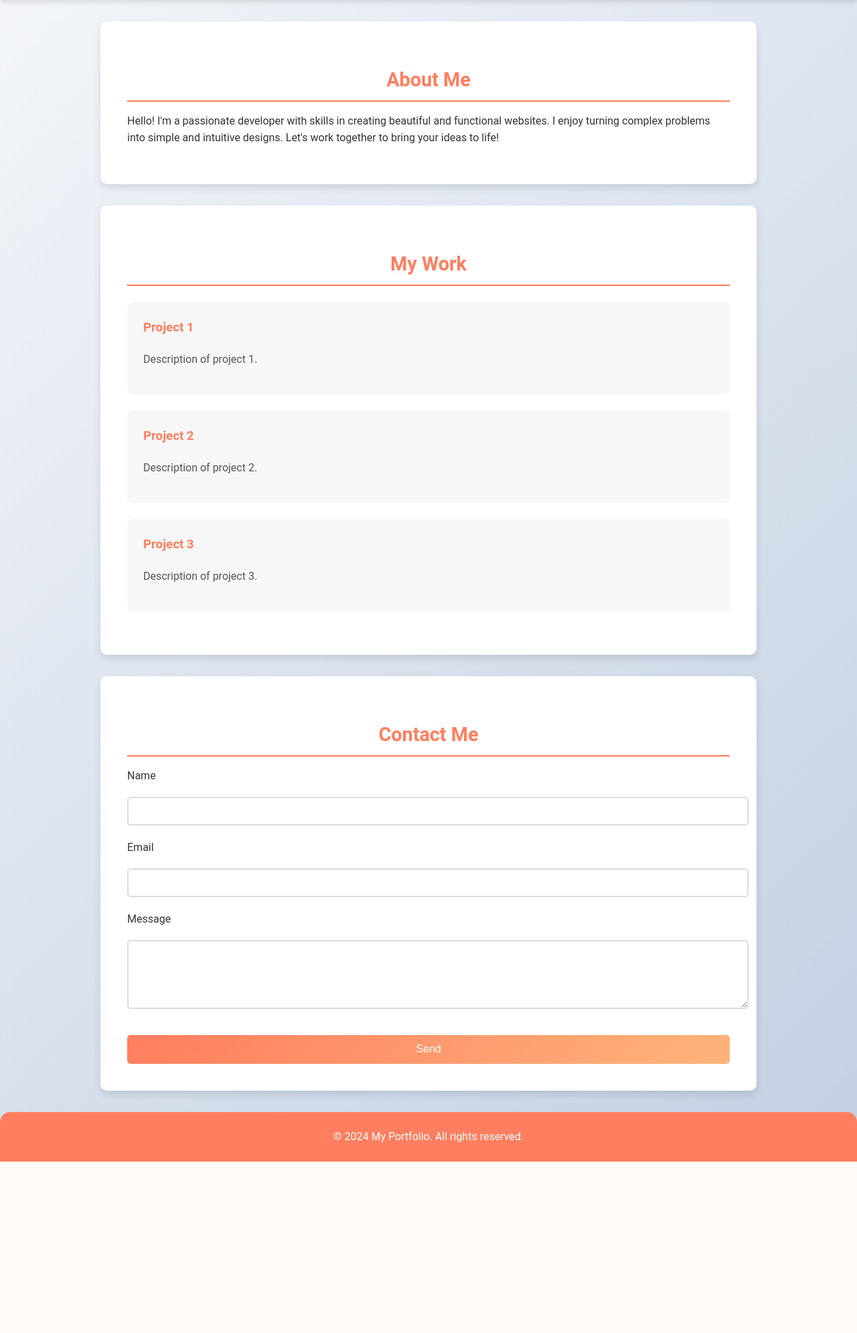
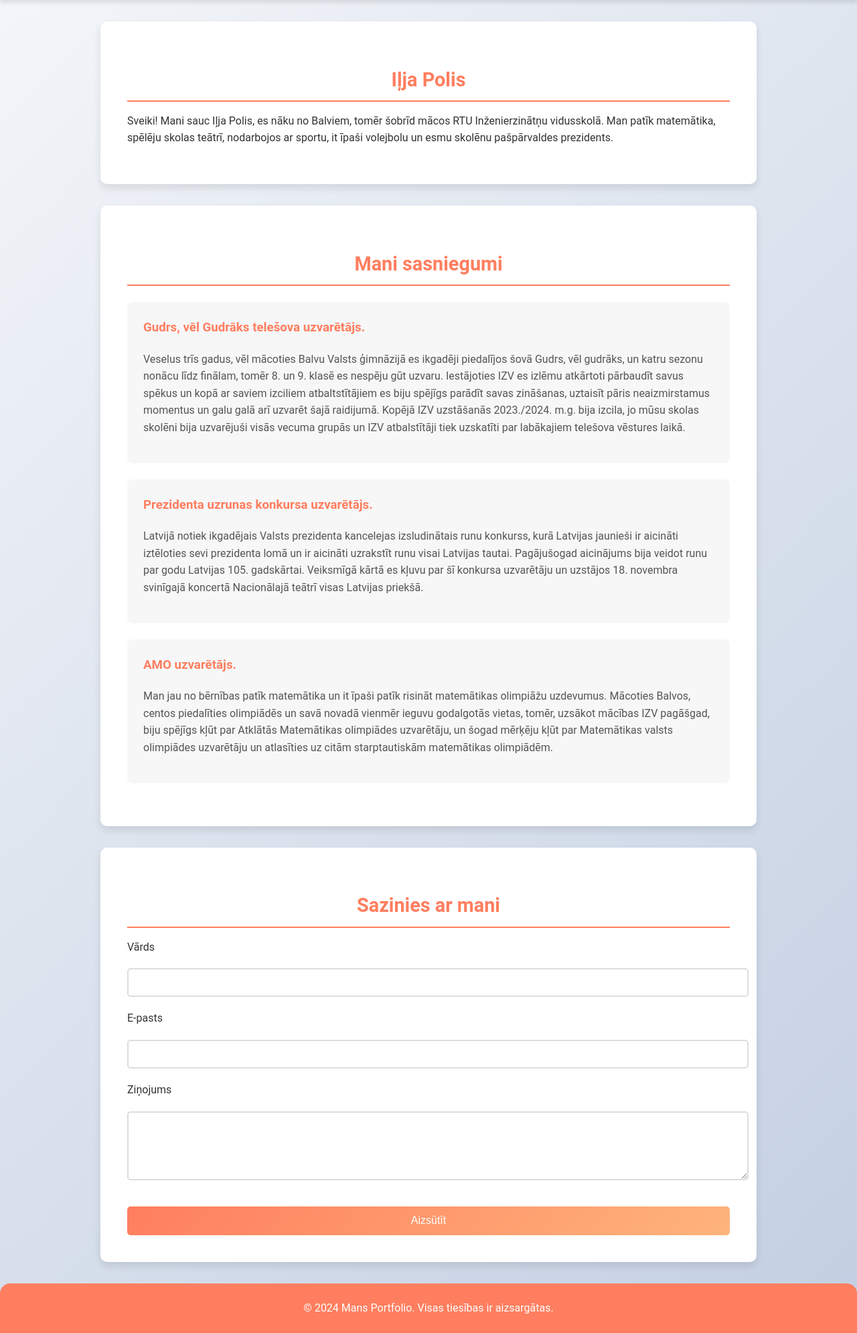
Before and after one commit to iljapolis/portfolioPy, a Flask app: page / in a window 1280 px wide. Shown: the part 157-2148 px from the top of the page at 67% size. Before the commit the page ends 1892 px from the top, so only its background shows below. Run offline with Flask 3, Linux system fonts and the light colour scheme; some libraries are stand-ins or nearby versions.

Commit message:
latvian text

```diff
--- a/templates/index.html
+++ b/templates/index.html
@@ -22,48 +22,48 @@
     </header>
 
     <section id="about">
-        <h2>About Me</h2>
-        <p>Hello! I'm a passionate developer with skills in creating beautiful and functional websites. I enjoy turning complex problems into simple and intuitive designs. Let's work together to bring your ideas to life!</p>
+        <h2>Iļja Polis</h2>
+        <p> Sveiki! Mani sauc Iļja Polis, es nāku no Balviem, tomēr šobrīd mācos RTU Inženierzinātņu vidusskolā. Man patīk matemātika, spēlēju skolas teātrī, nodarbojos ar sportu, it īpaši volejbolu un esmu skolēnu pašpārvaldes prezidents.</p>
     </section>
 
     <section id="portfolio">
-        <h2>My Work</h2>
+        <h2>Mani sasniegumi</h2>
         <div class="portfolio-item">
-            <h3>Project 1</h3>
-            <p>Description of project 1.</p>
+            <h3>Gudrs, vēl Gudrāks telešova uzvarētājs.</h3>
+            <p>Veselus trīs gadus, vēl mācoties Balvu Valsts ģimnāzijā es ikgadēji piedalījos šovā Gudrs, vēl gudrāks, un katru sezonu nonācu līdz finālam, tomēr 8. un 9. klasē es nespēju gūt uzvaru. Iestājoties IZV es izlēmu atkārtoti pārbaudīt savus spēkus un kopā ar saviem izciliem atbaltstītājiem es biju spējīgs parādīt savas zināšanas, uztaisīt pāris neaizmirstamus momentus un galu galā arī uzvarēt šajā raidijumā. Kopējā IZV uzstāšanās 2023./2024. m.g. bija izcila, jo mūsu skolas skolēni bija uzvarējuši visās vecuma grupās un IZV atbalstītāji tiek uzskatīti par labākajiem telešova vēstures laikā.</p>
         </div>
         <div class="portfolio-item">
-            <h3>Project 2</h3>
-            <p>Description of project 2.</p>
+            <h3>Prezidenta uzrunas konkursa uzvarētājs.</h3>
+            <p>Latvijā notiek ikgadējais Valsts prezidenta kancelejas izsludinātais runu konkurss, kurā Latvijas jaunieši ir aicināti iztēloties sevi prezidenta lomā un ir aicināti uzrakstīt runu visai Latvijas tautai. Pagājušogad aicinājums bija veidot runu par godu Latvijas 105. gadskārtai. Veiksmīgā kārtā es kļuvu par šī konkursa uzvarētāju un uzstājos 18. novembra svinīgajā koncertā Nacionālajā teātrī visas Latvijas priekšā.</p>
         </div>
         <div class="portfolio-item">
-            <h3>Project 3</h3>
-            <p>Description of project 3.</p>
+            <h3>AMO uzvarētājs.</h3>
+            <p>Man jau no bērnības patīk matemātika un it īpaši patīk risināt matemātikas olimpiāžu uzdevumus. Mācoties Balvos, centos piedalīties olimpiādēs un savā novadā vienmēr ieguvu godalgotās vietas, tomēr, uzsākot mācības IZV pagāšgad, biju spējīgs kļūt par Atklātās Matemātikas olimpiādes uzvarētāju, un šogad mērķēju kļūt par Matemātikas valsts olimpiādes uzvarētāju un atlasīties uz citām starptautiskām matemātikas olimpiādēm.</p>
         </div>
     </section>
 
     <section id="contact">
-        <h2>Contact Me</h2>
+        <h2>Sazinies ar mani</h2>
         <form action="/send_email" method="POST">
-            <label for="name">Name</label>
+            <label for="name">Vārds</label>
             <input type="text" id="name" name="name" required>
 
-            <label for="email">Email</label>
+            <label for="email">E-pasts</label>
             <input type="email" id="email" name="email" required>
 
-            <label for="message">Message</label>
+            <label for="message">Ziņojums</label>
             <textarea id="message" name="message" rows="5" required></textarea>
 
             <!-- Add the reCAPTCHA widget here -->
             <div class="g-recaptcha" data-sitekey="6Lf-6WoqAAAAAJsIGQBV-6IkMuxuPmpAiYH1Ab_2"></div>
 
-            <button type="submit">Send</button>
+            <button type="submit">Aizsūtīt</button>
         </form>
     </section>
 
 
     <footer>
-        <p>&copy; 2024 My Portfolio. All rights reserved.</p>
+        <p>&copy; 2024 Mans Portfolio. Visas tiesības ir aizsargātas.</p>
     </footer>
     <script src="https://www.google.com/recaptcha/api.js" async defer></script>
 </body>
```
